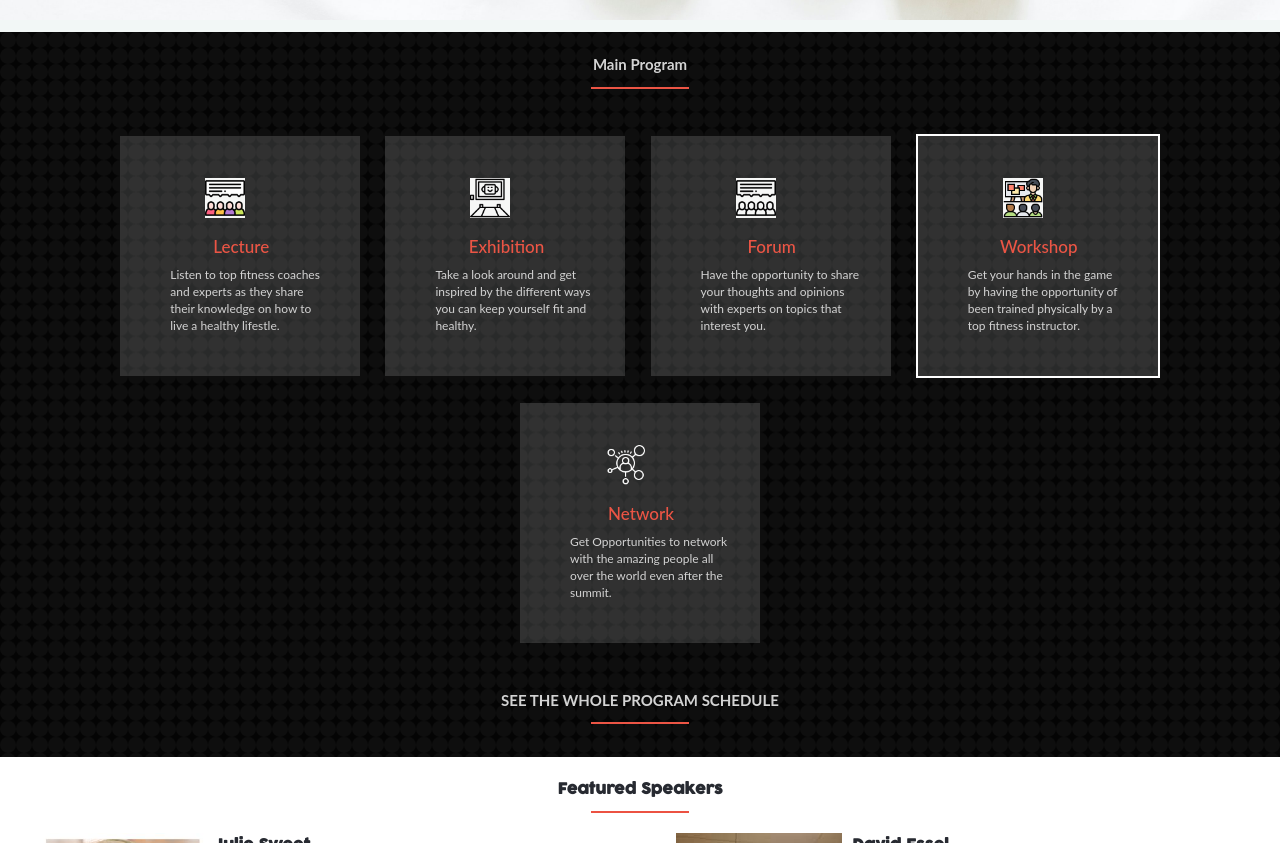
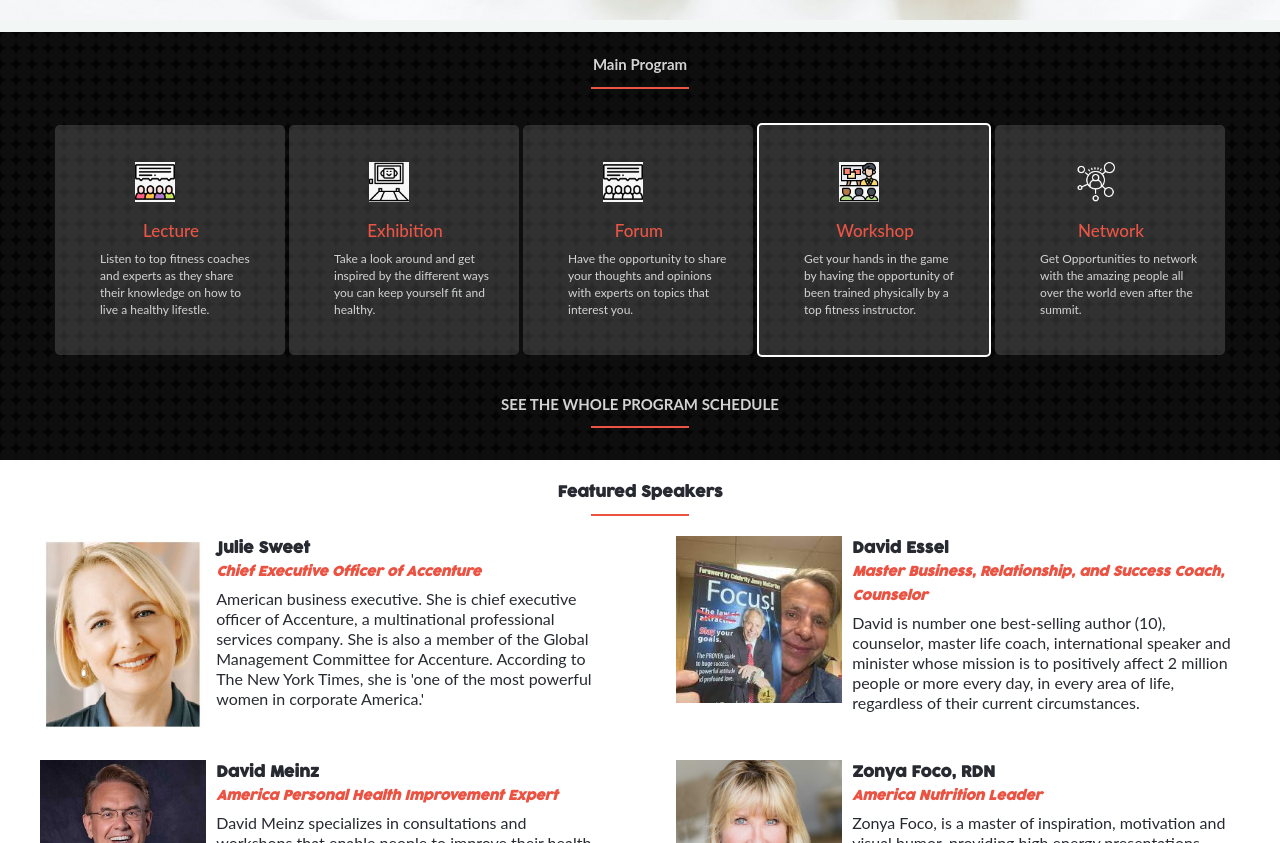
Before and after one commit to Geoelycom/Conference-website, a website with bundled scripts: page index.html in a window 1280 px wide. Shown: the part 720-1563 px from the top of the page. Built offline with nearby package versions, Linux system fonts and the light colour scheme.

Commit message:
Reduced margins in program sections as requested by Tse

```diff
--- a/styles/styles.css
+++ b/styles/styles.css
@@ -569,7 +569,10 @@ h5 {
     flex-direction: column;
     width: 20vh;
     height: 20vh;
-    padding: 40px;
+    padding: 35px;
+    margin: 2px;
+    border: 2px;
+    border-radius: 5px;
   }
 
   .main-event img {
```
